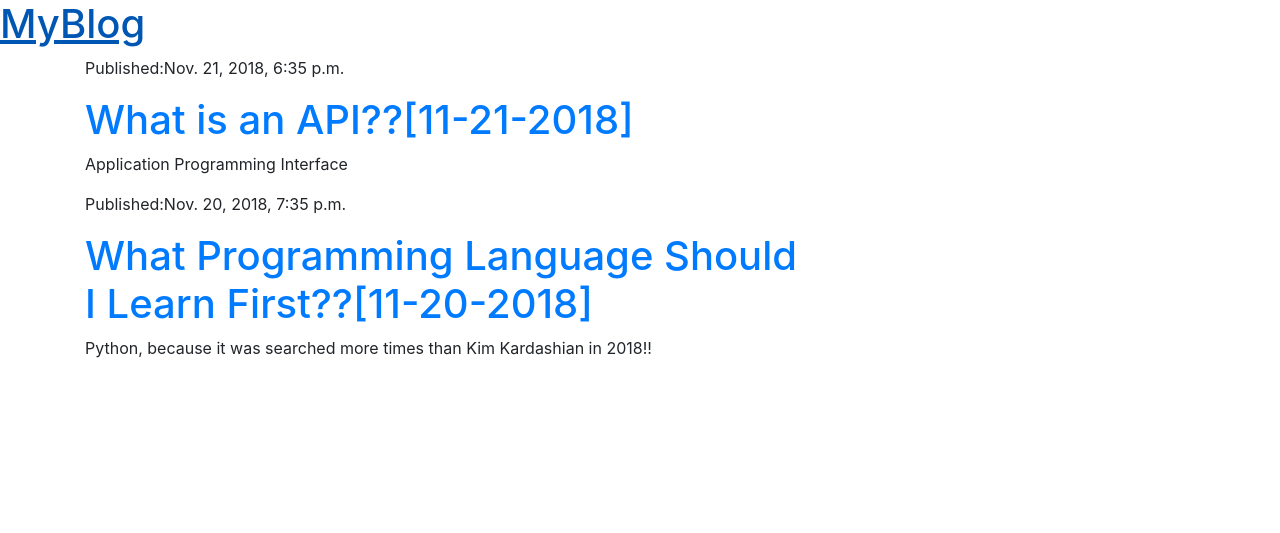
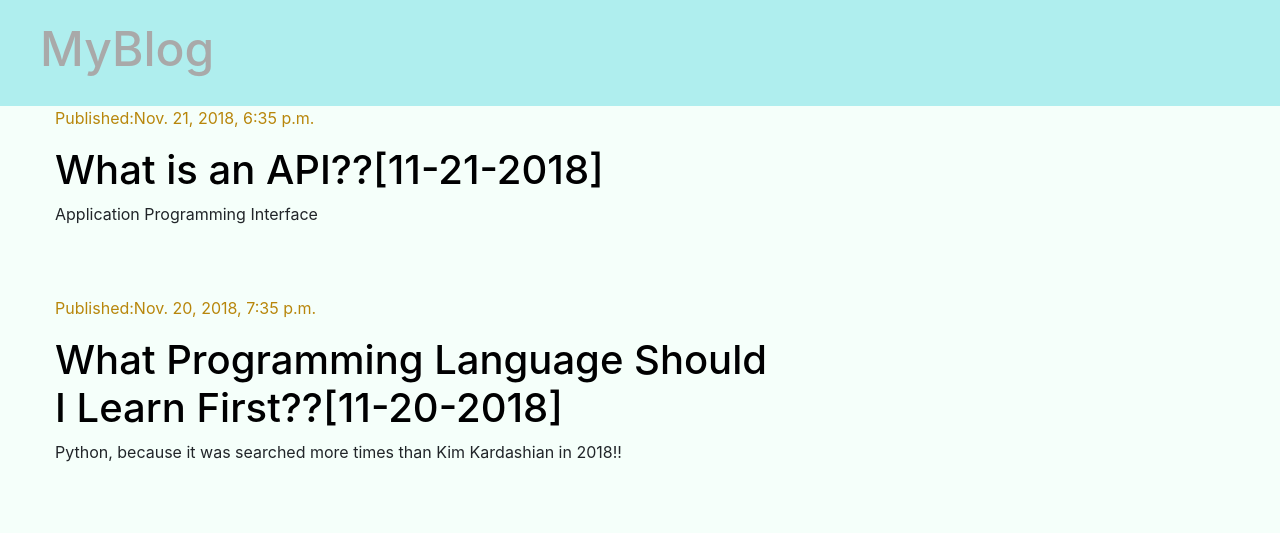
Before and after one commit to jtwray/blogApp_django, a Django app: page / in a window 1280 px wide. Shown: the top 533 px of the page. Run offline with Django 3.2, Linux system fonts and the light colour scheme; data comes from the database, SQL or seed files in the repository; some libraries are stand-ins or nearby versions.

Commit message:
Added Css. D.ontR.epeatY.ourself base.html blocks

```diff
--- /dev/null
+++ b/blog/static/css/blog.css
@@ -0,0 +1,43 @@
+.page-header {
+    background-color: paleturquoise;
+    margin-top: 0;
+    padding: 20px 20px 20px 40px;
+}
+
+.page-header h1, .page-header h1 a{
+    color: darkgrey;
+    font-size: 36pt;
+    text-decoration: none;
+}
+
+/*
+this will make everything like Rafeh Qazi's blogpage font and sizes
+h1, h2, h3, h4 {
+  font-family: 'Tangerine', 'Inconsolata', 'Droid Sans', serif;
+  font-size: 48px;
+}
+*/
+
+.content {
+  margin-left: 40px;
+}
+
+body h1 a {
+  color: mediumturquoise;
+}
+
+.date {
+  color: darkgoldenrod
+}
+
+.post {
+    margin-bottom: 70px;
+}
+
+body {
+    background-color: mintcream;
+}
+
+.post h1 a{
+    color: #000001;
+}
--- a/blog/templates/blog/base.html
+++ b/blog/templates/blog/base.html
@@ -1,3 +1,4 @@
+{% load staticfiles %}
 <!DOCTYPE html>
 <html lang="en" dir="ltr">
 <head>
@@ -6,6 +7,7 @@
   <title>My Blog</title>
   <link href="https://fonts.googleapis.com/css?family=Lato" rel="stylesheet" type="text/css">
   <link rel="stylesheet" href="https://stackpath.bootstrapcdn.com/bootstrap/4.1.3/css/bootstrap.min.css">
+  <link rel="stylesheet" href="{% static '\css\blog.css' %}">
 </head>
 <body>
   <div class="page-header">
--- a/blog/templates/blog/postsList.html
+++ b/blog/templates/blog/postsList.html
@@ -1,8 +1,10 @@
 {% extends 'blog/base.html' %}
 {% block content %}
 {% for post in posts %}
-<div>
-  <p>Published:{{ post.published_date }}</p>
+<div class="post">
+  <div class="date">
+    <p>Published:{{ post.published_date }}</p>
+  </div>
   <h1><a href="{% url 'postsDetail' pk=post.pk %}">{{ post.title }}</a></h1>
   <p>{{ post.text|linebreaksbr }}</p>
 </div>
```
